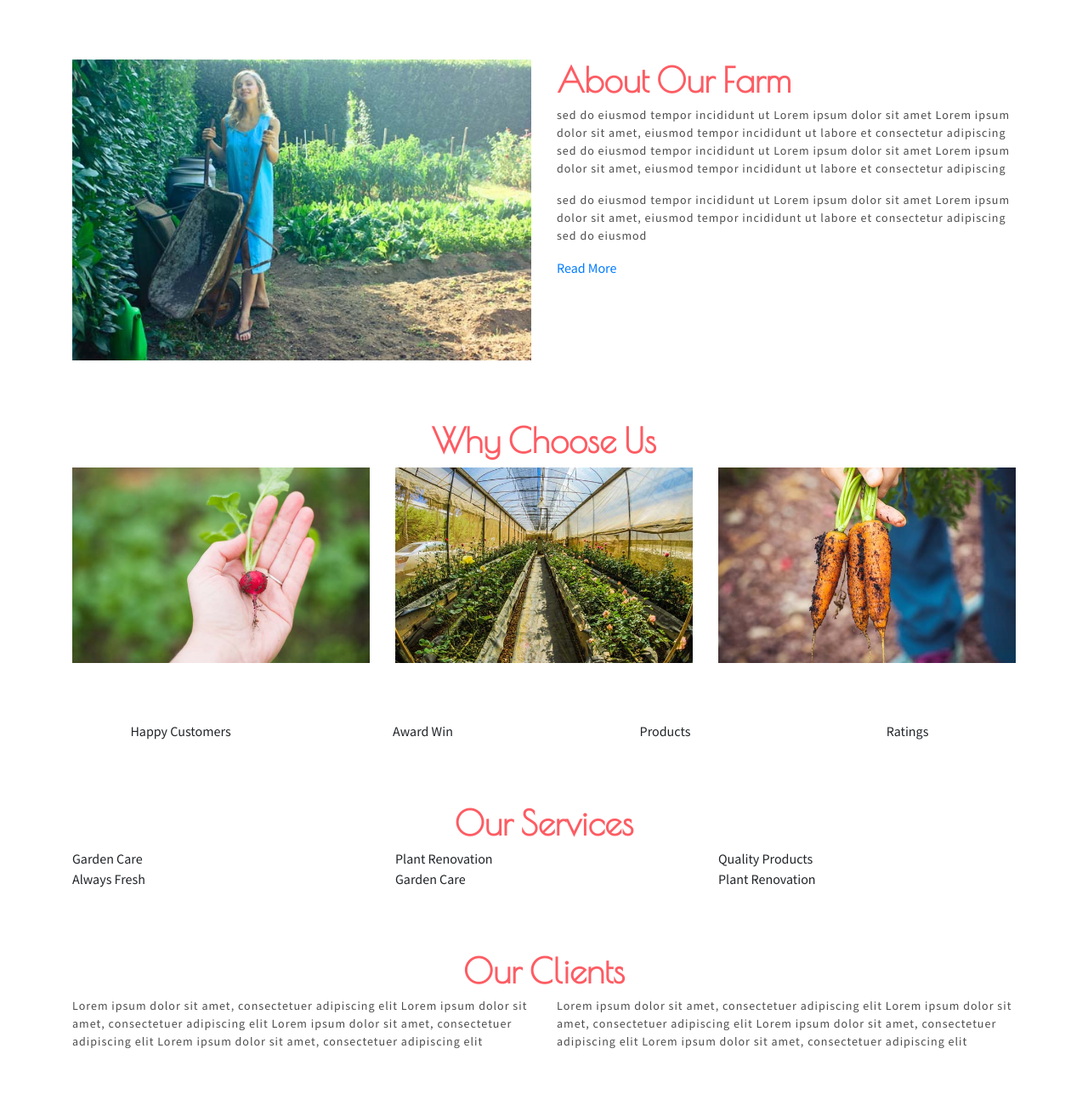
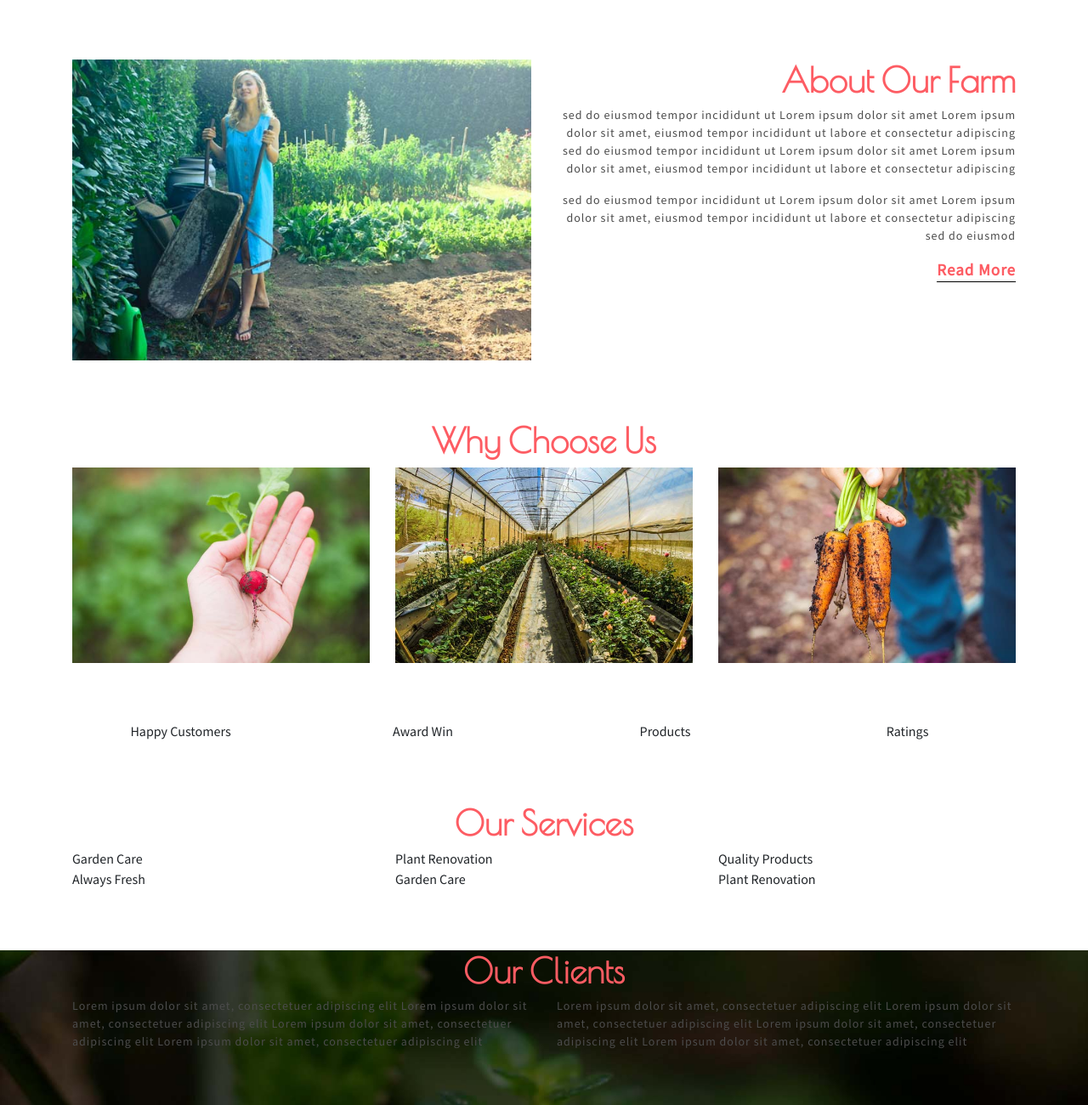
Before and after one commit to KyawKyawLin19/Mulching-Template, a plain HTML site: page index.html in a window 1280 px wide. Shown: the part 800-2100 px from the top of the page at 85% size. Drawn offline with nearby package versions, Linux system fonts and the light colour scheme.

Commit message:
btn read Update Commit

```diff
--- a/index.html
+++ b/index.html
@@ -68,11 +68,11 @@
             <img src="images/1.jpg" class="img-fluid" alt="">
           </div>
           <div class="col-lg-6">
-            <h1 class="subtitle">About Our Farm</h1>
-            <p class="subtitle-text">sed do eiusmod tempor incididunt ut Lorem ipsum dolor sit amet Lorem ipsum dolor sit amet, eiusmod tempor incididunt ut labore et consectetur adipiscing sed do eiusmod tempor incididunt ut Lorem ipsum dolor sit amet Lorem ipsum dolor sit amet, eiusmod tempor incididunt ut labore et consectetur adipiscing</p>
-            <p class="subtitle-text">sed do eiusmod tempor incididunt ut Lorem ipsum dolor sit amet Lorem ipsum dolor sit amet, eiusmod tempor incididunt ut labore et consectetur adipiscing sed do eiusmod</p>
-            <a href="single.html">Read More</a>
-          </div>
+            <h1 class="subtitle text-right">About Our Farm</h1>
+            <p class="subtitle-text text-right">sed do eiusmod tempor incididunt ut Lorem ipsum dolor sit amet Lorem ipsum dolor sit amet, eiusmod tempor incididunt ut labore et consectetur adipiscing sed do eiusmod tempor incididunt ut Lorem ipsum dolor sit amet Lorem ipsum dolor sit amet, eiusmod tempor incididunt ut labore et consectetur adipiscing</p>
+            <p class="subtitle-text text-right">sed do eiusmod tempor incididunt ut Lorem ipsum dolor sit amet Lorem ipsum dolor sit amet, eiusmod tempor incididunt ut labore et consectetur adipiscing sed do eiusmod</p>
+            <p class="text-right"><a href="single.html" class="btn-read">Read More</a></p>
+            </p>
         </div>
       </div>
     </div>
@@ -151,7 +151,7 @@
           <div class="col-md-7">
             <p>Tropical Fruit Mix Smoothie</p>
             <p>sed do eiusmod tempor incididunt ut Lorem ipsum dolor sit amet Lorem ipsum dolor sit amet, eiusmod tempor incididunt ut labore et consectetur adipiscing sed do eiusmod</p>
-            <a href="single.html">Read More</a>
+            <p class="text-right"><a href="single.html" class="btn-read">Read More</a></p>
           </div>
           <div class="col-md-5">
             <img src="images/2.jpg" class="img-fluid" alt="">
@@ -163,13 +163,13 @@
           <div class="col-md-7">
             <p>Tropical Fruit Mix Smoothie</p>
             <p>sed do eiusmod tempor incididunt ut Lorem ipsum dolor sit amet Lorem ipsum dolor sit amet, eiusmod tempor incididunt ut labore et consectetur adipiscing sed do eiusmod</p>
-            <a href="single.html">Read More</a>
+            <p class="text-right"><a href="single.html" class="btn-read">Read More</a></p>
           </div>
 
           <div class="col-md-7">
             <p>Tropical Fruit Mix Smoothie</p>
             <p>sed do eiusmod tempor incididunt ut Lorem ipsum dolor sit amet Lorem ipsum dolor sit amet, eiusmod tempor incididunt ut labore et consectetur adipiscing sed do eiusmod</p>
-            <a href="single.html">Read More</a>
+            <p class="text-right"><a href="single.html" class="btn-read">Read More</a></p>
           </div>
           <div class="col-md-5">
             <img src="images/4.jpg" class="img-fluid" alt="">
--- a/style.css
+++ b/style.css
@@ -63,3 +63,18 @@ body {
   color: #fd5c63;
   font-weight: 700;
 }
+
+.clients {
+  background: url('images/b6.jpg');
+  background-size: cover;
+  height: 75vh;
+}
+
+.btn-read {
+  border-bottom: 1px solid #000;
+  text-decoration: none !important;
+  font-size: 19px;
+  font-weight: 700;
+  color: #fd5c63;
+  letter-spacing: 1px;
+}
```
